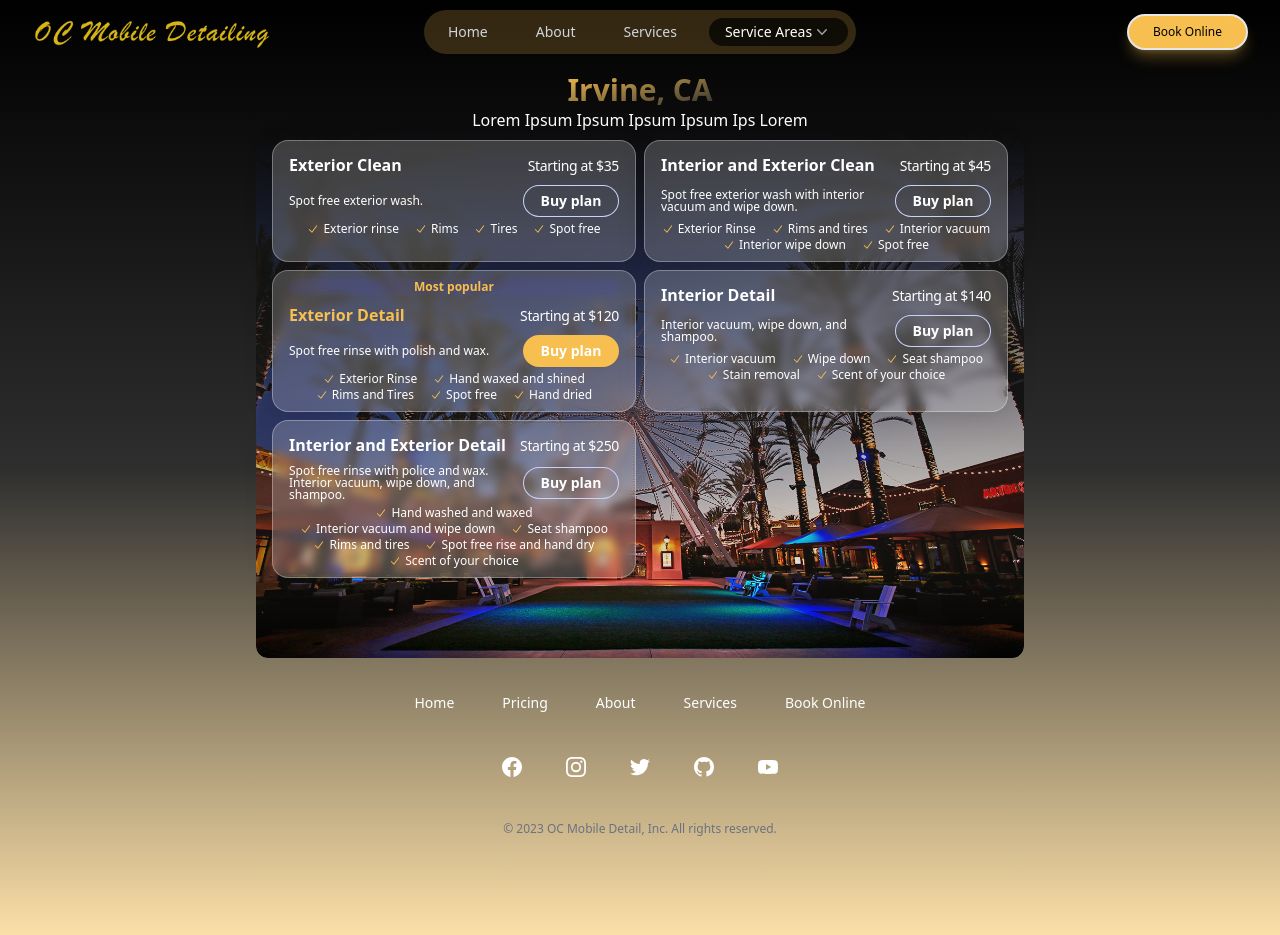
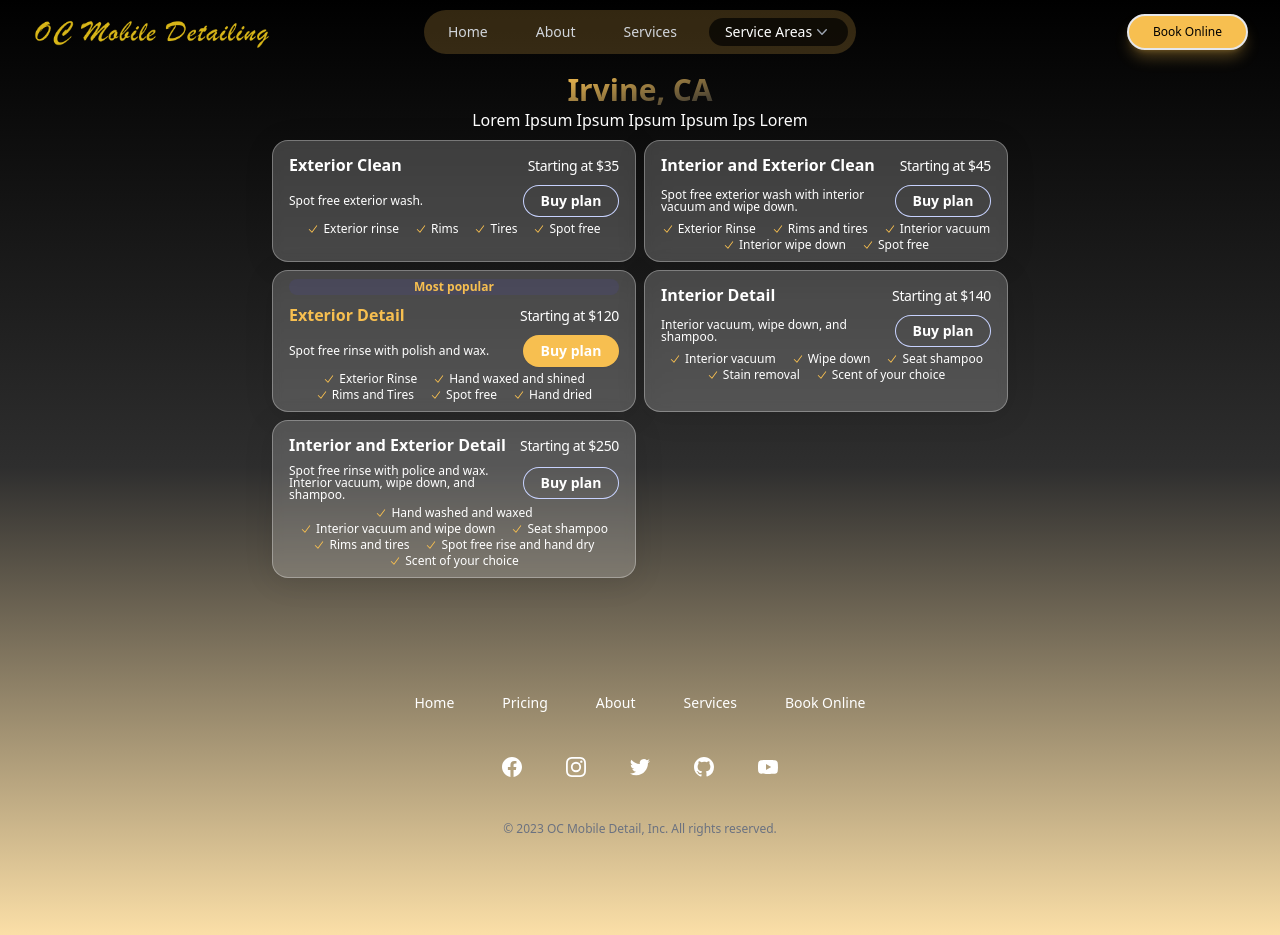
Before and after one commit to Kam-Mivehchi/oc-mobile-detail, a Next.js app: page /service-areas/irvine in a window 1280 px wide. Built offline with nearby package versions, Linux system fonts and the light colour scheme.

Commit message:
update service page

```diff
--- a/src/components/city-page.tsx
+++ b/src/components/city-page.tsx
@@ -2,24 +2,19 @@ import * as React from 'react'
 import Image from 'next/image'
 import ServiceCard from './service-card'
 import { ICityData, tiers } from '@/content/'
+
 function CityPage({ data }: { data: ICityData }) {
    return (
       <section
          className='flex flex-col items-center max-w-3xl mx-auto relative p-2'>
          <h1 className="text-3xl font-bold text-transparent bg-clip-text bg-gradient-to-br from-accent to-primary ">{data.name}</h1>
-         <div className=" grid place-content-center w-full image-fade rounded-xl  absolute h-full top-16 " style={{
-            background: `url("${data.img}")`,
-            backgroundRepeat: "no-repeat",
-            backgroundSize: "cover",
-            backgroundPosition: `${data.position}`
+         {/* <div className=" grid place-content-center w-full image-fade rounded-xl  absolute h-full top-16 " > */}
 
-         }} >
-
-            {/* <div className="relative w-full h-24 bg-repeat">
+         {/* <div className="relative w-full h-24 bg-repeat">
 
 <Image src={data.img} alt={`${data.name} background image`} fill className="" />
 </div> */}
-         </div>
+         {/* </div> */}
          <p className="relative">{data.description}</p>
          {/* //list of services */}
          <ul className="grid  p-2 w-full  place-content-center gap-2 grid-cols-1 md:grid-cols-2 ">
--- a/src/components/dropdown.tsx
+++ b/src/components/dropdown.tsx
@@ -44,7 +44,7 @@ function NavDropdownComponent({ data, setOpen, mobile }: { data: INavigation, se
                      >
                         <div className="flex h-11 w-11 flex-none items-center justify-center rounded-lg bg-gray-50 group-hover:bg-white relative overflow-hidden">
 
-                           <Image src={item.img} fill alt={`${item.name} thumbnail`} />
+                           <Image src={item.img ? item.img : ""} fill alt={`${item.name} thumbnail`} />
                         </div>
                         <div className="flex-auto">
                            <Popover.Button as={Link} href={item.href} className="block font-semibold text-gray-900">
```
